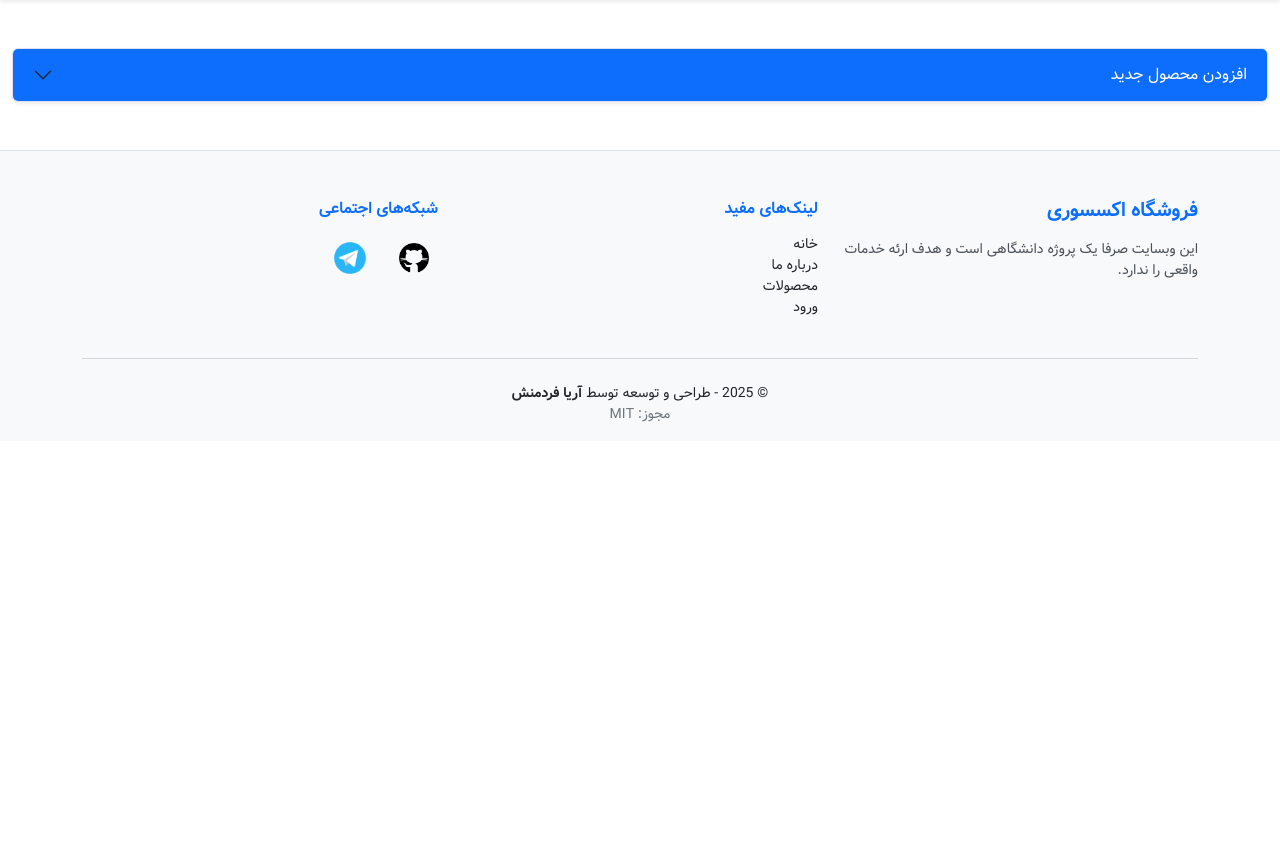
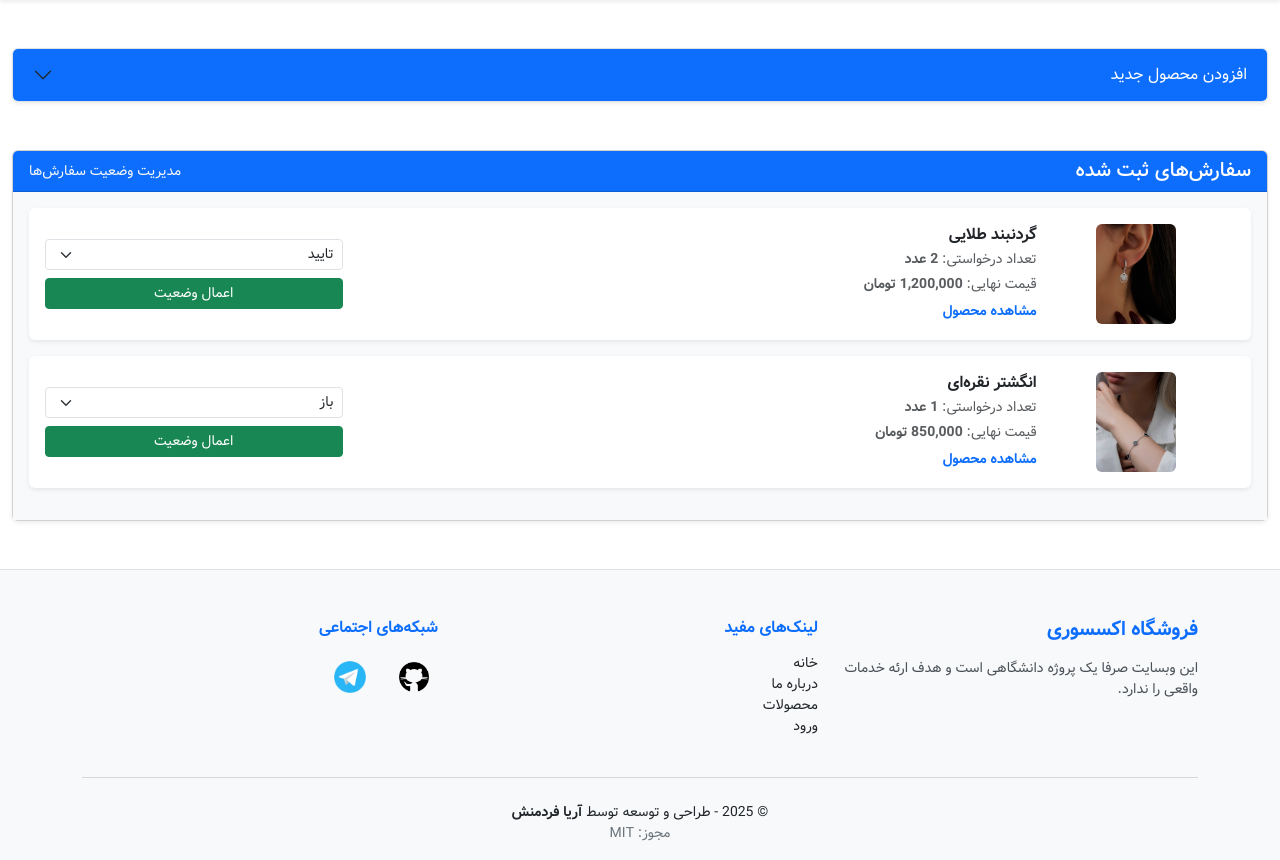
Before and after one commit to AryaFardmanesh/Dibassories, a PHP site: page /panel/index.php in a window 1280 px wide. Shown: the part 56-916 px from the top of the page. Before the commit the page ends 478 px from the top, so only its background shows below. Run offline with PHP 8.4, Linux system fonts and the light colour scheme.

Commit message:
Add: order list to panel.

```diff
--- a/panel/index.php
+++ b/panel/index.php
@@ -11,6 +11,16 @@
 	<script src="<?= ASSETS_DIR ?>/libs/bootstrap.bundle.min.js"></script>
 	<title>دیبا اکسسوری - پنل</title>
 	<style>
+	.card-body::-webkit-scrollbar {
+		width: 8px;
+	}
+	.card-body::-webkit-scrollbar-thumb {
+		background-color: #ccc;
+		border-radius: 4px;
+	}
+	.card-body::-webkit-scrollbar-thumb:hover {
+		background-color: #999;
+	}
 	</style>
 </head>
 <body>
@@ -247,6 +257,74 @@
 		} );
 	</script>
 
+	<section class="container-fluid my-5">
+		<div class="card shadow-sm">
+			<div class="card-header bg-primary text-white d-flex justify-content-between align-items-center">
+				<h5 class="mb-0">سفارش‌های ثبت شده</h5>
+				<small class="text-light">مدیریت وضعیت سفارش‌ها</small>
+			</div>
+			<div class="card-body bg-light" style="max-height: 500px; overflow-y: auto;">
+
+				<div class="card mb-3 border-0 shadow-sm">
+					<div class="row g-0 align-items-center p-3">
+						<div class="col-md-2 text-center">
+							<img src="<?= ASSETS_DIR ?>/img/products/1.jpg" class="img-fluid rounded" alt="محصول" style="max-height: 100px; object-fit: cover;">
+						</div>
+
+						<div class="col-md-7">
+							<h6 class="fw-bold mb-1">گردنبند طلایی</h6>
+							<p class="text-muted small mb-1">تعداد درخواستی: <strong>2 عدد</strong></p>
+							<p class="text-muted small mb-1">قیمت نهایی: <strong>1,200,000 تومان</strong></p>
+							<a href="product/گردنبند-طلایی" class="text-decoration-none text-primary small fw-bold">
+							مشاهده محصول
+							</a>
+						</div>
+
+						<div class="col-md-3">
+							<form method="post" class="d-flex flex-column gap-2">
+								<select name="status" class="form-select form-select-sm">
+									<option value="open">باز</option>
+									<option value="confirmed" selected>تایید</option>
+									<option value="shipping">در حال ارسال</option>
+									<option value="closed">بسته</option>
+								</select>
+								<button type="submit" class="btn btn-sm btn-success">اعمال وضعیت</button>
+							</form>
+						</div>
+					</div>
+				</div>
+
+				<div class="card mb-3 border-0 shadow-sm">
+					<div class="row g-0 align-items-center p-3">
+						<div class="col-md-2 text-center">
+							<img src="<?= ASSETS_DIR ?>/img/products/2.jpg" class="img-fluid rounded" alt="محصول" style="max-height: 100px; object-fit: cover;">
+						</div>
+						<div class="col-md-7">
+							<h6 class="fw-bold mb-1">انگشتر نقره‌ای</h6>
+							<p class="text-muted small mb-1">تعداد درخواستی: <strong>1 عدد</strong></p>
+							<p class="text-muted small mb-1">قیمت نهایی: <strong>850,000 تومان</strong></p>
+							<a href="product/انگشتر-نقره‌ای" class="text-decoration-none text-primary small fw-bold">
+							مشاهده محصول
+							</a>
+						</div>
+						<div class="col-md-3">
+							<form method="post" class="d-flex flex-column gap-2">
+								<select name="status" class="form-select form-select-sm">
+									<option value="open" selected>باز</option>
+									<option value="confirmed">تایید</option>
+									<option value="shipping">در حال ارسال</option>
+									<option value="closed">بسته</option>
+								</select>
+								<button type="submit" class="btn btn-sm btn-success">اعمال وضعیت</button>
+							</form>
+						</div>
+					</div>
+				</div>
+
+			</div>
+		</div>
+	</section>
+
 	<!-- Validating forms -->
 	<script>
 		( function () {
```
